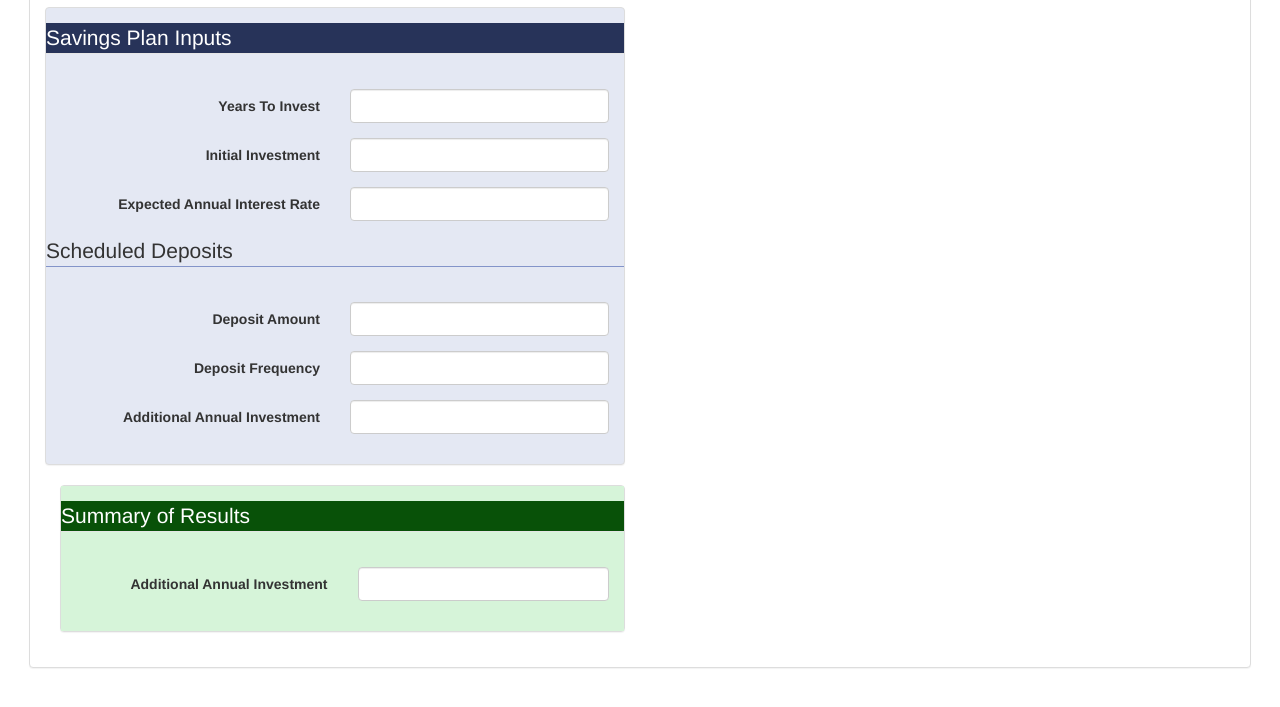
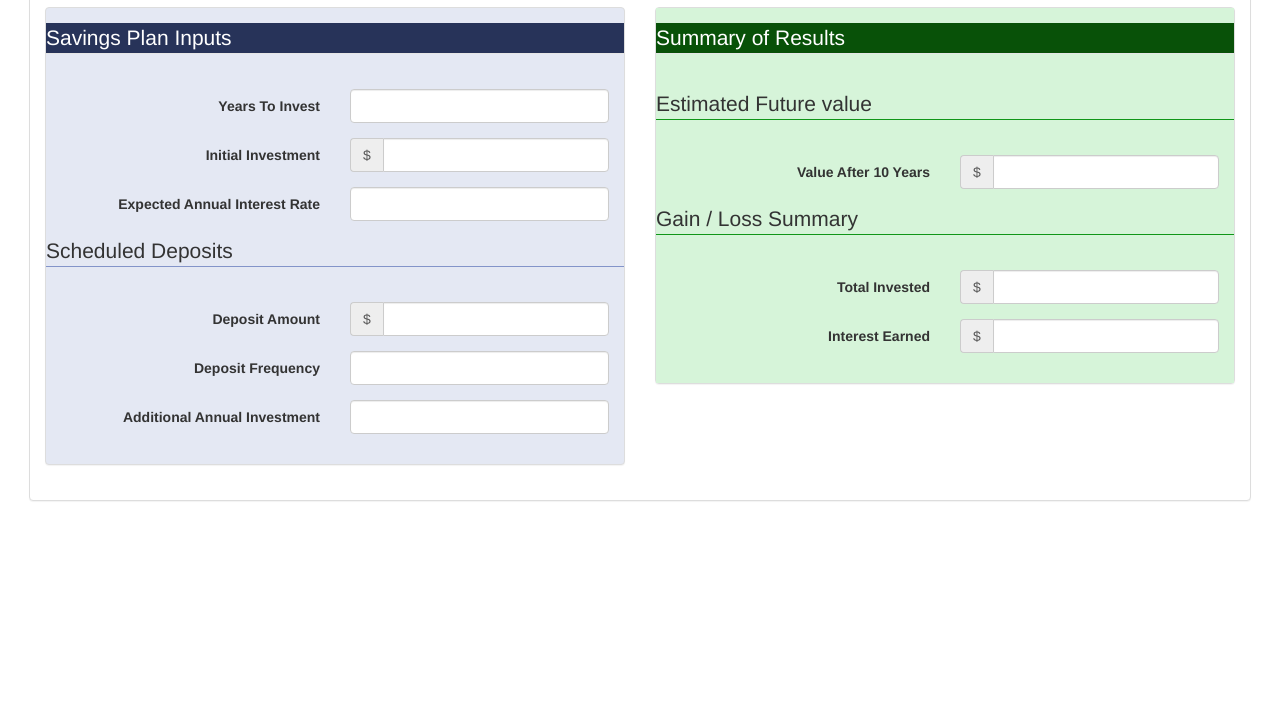
Before and after one commit to MotazOsama/SavingsInterests, a website: page app/index.html in a window 1280 px wide. Shown: the part 93-800 px from the top of the page. Drawn offline with Linux system fonts and the light colour scheme.

Commit message:
finishing input forms

```diff
--- a/app/css/app.css
+++ b/app/css/app.css
@@ -20,3 +20,6 @@
 .savingPlansHr {
 	border-color: #8394c9!important
 }
+.resultHr{
+	border-color: #109618!important;
+}
--- a/app/index.html
+++ b/app/index.html
@@ -39,9 +39,13 @@
                   </div>
 
                   <div class="form-group">
+
                     <label class="col-sm-6 control-label" for="intialInvestment">Initial Investment</label>
                     <div class="col-md-6">
+                      <div class="input-group">
+                        <div class="input-group-addon">$</div>
                         <input type="number" name="intialInvestment" id="inputIntialInvestment" class="form-control" value="" min="0" max="" step="1" required="required" title="">
+                      </div>
                     </div>
                   </div>
 
@@ -59,7 +63,10 @@
                   <div class="form-group">
                     <label class="col-sm-6 control-label" for="depositAmount">Deposit Amount</label>
                     <div class="col-md-6">
+                      <div class="input-group">
+                        <div class="input-group-addon">$</div>
                         <input type="number" name="depositAmount" id="inputDepositAmount" class="form-control" value="" min="0" max="" step="1" required="required" title="">
+                      </div>
                     </div>
                   </div>
 
@@ -76,8 +83,6 @@
                       <input type="number" name="addAnualInvest" id="inputAddAnualInvest" class="form-control" value="" min="0" max="" step="1" required="required" title="">
                     </div>
                   </div>
-                </div>
-
                 </form>
               </div>
             </div>
@@ -92,11 +97,45 @@
                     <legend id="SummaryOfResultLegend">Summary of Results</legend>
                   </div>
 
+                  <div class="form-group">
+                    <legend class="resultHr">Estimated Future value</legend>
+                  </div>
 
                   <div class="form-group">
-                  <label class="col-sm-6 control-label" for="addAnualInvest">Additional Annual Investment</label>
+                    <label class="col-sm-6 control-label" for="valueAfterYears">Value After 10 Years</label>
+
                     <div class="col-md-6">
-                    <input type="number" name="addAnualInvest" id="inputAddAnualInvest" class="form-control" value="" min="0" max="" step="1" required="required" title="">
+                      <div class="input-group">
+                        <div class="input-group-addon">$</div>
+                        <input type="number" name="valueAfterYears" id="inputValueAfterYears" class="form-control" value="" min="0" max="" step="1" required="required" title="">
+                      </div>
+                    </div>
+                  </div>
+
+                  <div class="form-group">
+                    <legend class="resultHr">Gain / Loss Summary</legend>
+                  </div>
+
+                  <div class="form-group">
+                    <label class="col-sm-6 control-label" for="totalInterested">Total Invested</label>
+
+                    <div class="col-md-6">
+                      <div class="input-group">
+                        <div class="input-group-addon">$</div>
+                        <input type="number" name="totalInterested" id="inputtotalInterested" class="form-control" value="" min="0" max="" step="1" required="required" title="">
+                      </div>
+                    </div>
+                  </div>
+
+
+                  <div class="form-group">
+                    <label class="col-sm-6 control-label" for="interestedEarned"><b>Interest</b> Earned</label>
+
+                    <div class="col-md-6">
+                      <div class="input-group">
+                        <div class="input-group-addon">$</div>
+                        <input type="number" name="interestedEarned" id="inputInterestedEarned" class="form-control" value="" min="0" max="" step="1" required="required" title="">
+                      </div>
                     </div>
                   </div>
 
```
Lines whose indentation alone changed are shown as unchanged.
